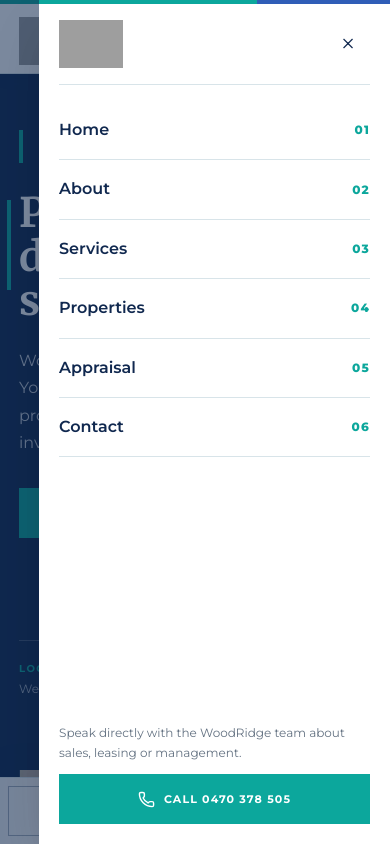
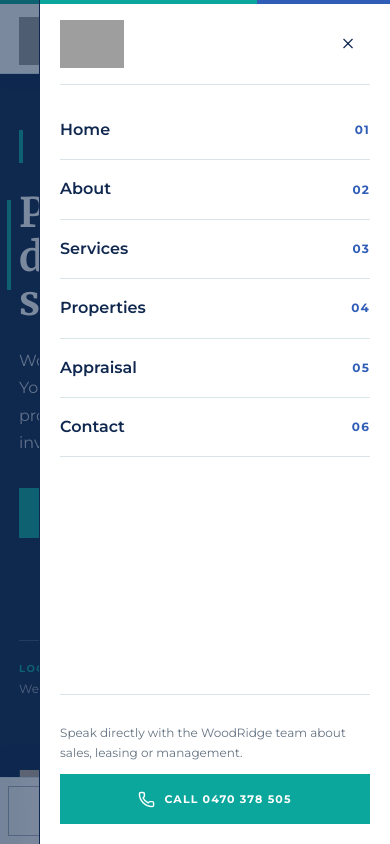
Before and after one commit to tayyabheree/Estate-website, a Next.js app: page / in a window 390 px wide. Both pictures are taken after a click on the button "Open menu". Shown: the top 844 px of the page. Built offline with nearby package versions, Linux system fonts and the light colour scheme; grey boxes are pictures that could not be loaded.

Commit message:
Flatten mobile navigation styling

```diff
--- a/components/layout/MobileMenu.tsx
+++ b/components/layout/MobileMenu.tsx
@@ -70,7 +70,7 @@ export function MobileMenu({
         role="dialog"
         aria-modal="true"
         aria-label="Mobile navigation"
-        className="ml-auto flex h-full w-[90%] max-w-sm flex-col overflow-y-auto bg-white px-5 pb-[calc(20px+env(safe-area-inset-bottom))] pt-[calc(20px+env(safe-area-inset-top))] text-navy shadow-2xl"
+        className="ml-auto flex h-full w-[90%] max-w-sm flex-col overflow-y-auto border-l border-navy bg-white px-5 pb-[calc(20px+env(safe-area-inset-bottom))] pt-[calc(20px+env(safe-area-inset-top))] text-navy"
       >
         <div className="brand-line -mx-5 -mt-5 mb-4" />
         <div className="flex items-center justify-between border-b border-line pb-4">
@@ -100,14 +100,14 @@ export function MobileMenu({
               className="group flex items-center justify-between border-b border-line py-4 font-semibold"
             >
               <span>{label}</span>
-              <span className="text-xs font-extrabold tracking-widest text-teal">
+              <span className="text-xs font-bold tracking-widest text-brandBlue">
                 0{index + 1}
               </span>
             </a>
           ))}
         </nav>
 
-        <div className="mt-auto pt-7">
+        <div className="mt-auto border-t border-line pt-7">
           <p className="mb-3 text-xs leading-relaxed text-muted">
             Speak directly with the WoodRidge team about sales, leasing or management.
           </p>
```
